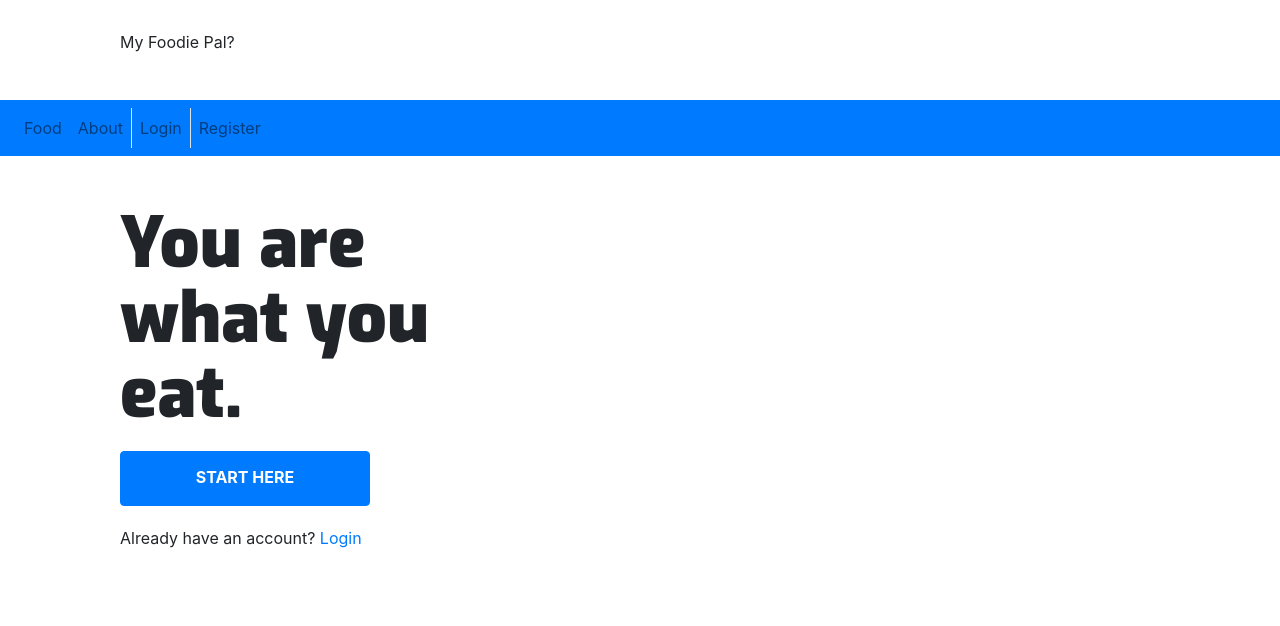
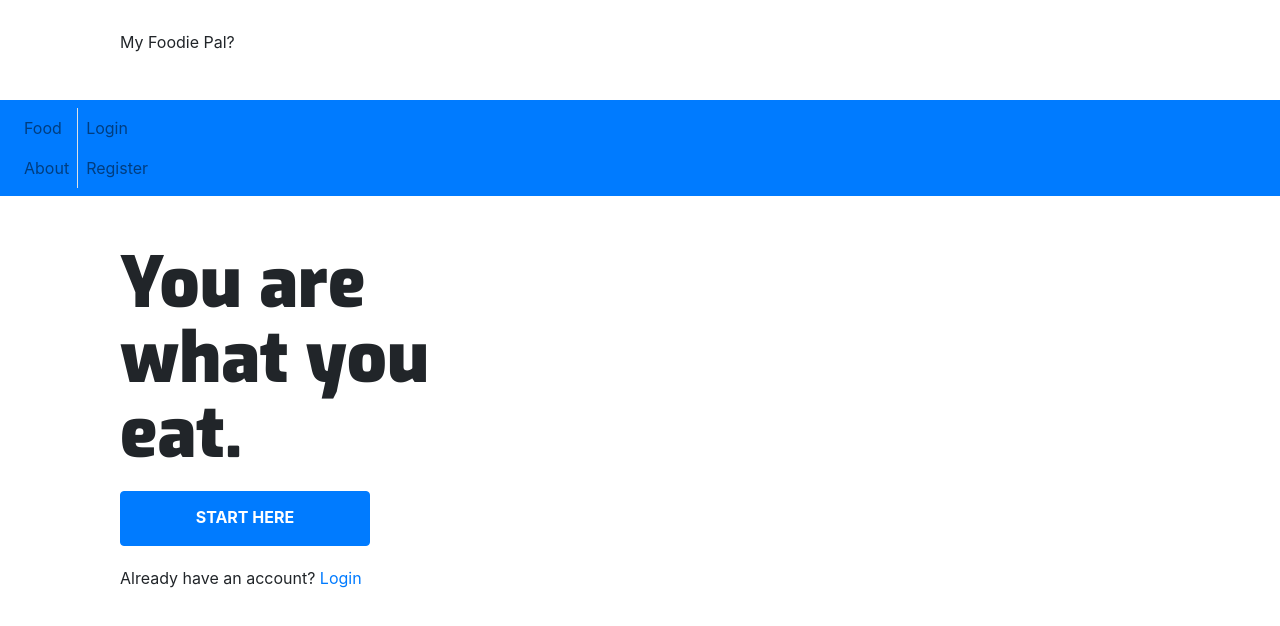
Before and after one commit to HamzaaMB/SEI-project-four, a React (Create React App) app in the folder client/: page / in a window 1280 px wide. Shown: the top 626 px of the page. Built offline with nearby package versions, Linux system fonts and the light colour scheme.

Commit message:
navitem tags deleted

```diff
--- a/client/src/components/MyNavbar.js
+++ b/client/src/components/MyNavbar.js
@@ -30,31 +30,21 @@ const MyNavbar = () => {
         <Navbar.Toggle aria-controls="basic-navbar-nav" />
         <Navbar.Collapse id="basic-navbar-nav">
           <Nav>
-            <div className="nav-bar">
-              <Nav.Item>
+            <div className="nav-item-left">
               <Nav.Link href="/foods">Food</Nav.Link>
-              </Nav.Item>
-              <Nav.Item>
               <Nav.Link href="/about">About</Nav.Link>
-              </Nav.Item>
+            </div>
+            <div className="nav-item-right">
               {userIsAuthenticated() &&
           <>
-            <Nav.Item>
             <Nav.Link href="/logbook">Logbook</Nav.Link>
-            </Nav.Item>
-            <Nav.Item>
             <Nav.Link onClick = {handleLogout}>Logout</Nav.Link>
-            </Nav.Item>
           </>
               }
               {!userIsAuthenticated() &&
           <>
-            <Nav.Item>
             <Nav.Link className="border-left pl-2 ml-auto" href="/login">Login</Nav.Link>
-            </Nav.Item>
-            <Nav.Item >
             <Nav.Link className="border-left pl-2 ml-auto" href="/register">Register</Nav.Link>
-            </Nav.Item>
           </>
               }
             </div>
--- a/client/src/styles/main.scss
+++ b/client/src/styles/main.scss
@@ -2,6 +2,11 @@
 
 @import "~bootstrap/scss/bootstrap";
 @import url('https://fonts.googleapis.com/css2?family=Exo:wght@900&family=Ruda:wght@900&display=swap');
+
+Nav {
+  display: flex;
+  flex-direction: row;
+}
 
 /* NON-BOOTSTRAP */
 
@@ -43,9 +48,3 @@
 .hero-login {
   margin-top: 20px;
 }
-
-.nav-bar {
-  display: flex;
-  flex-direction: row;
-
-}
```
Lines whose indentation alone changed are shown as unchanged.
